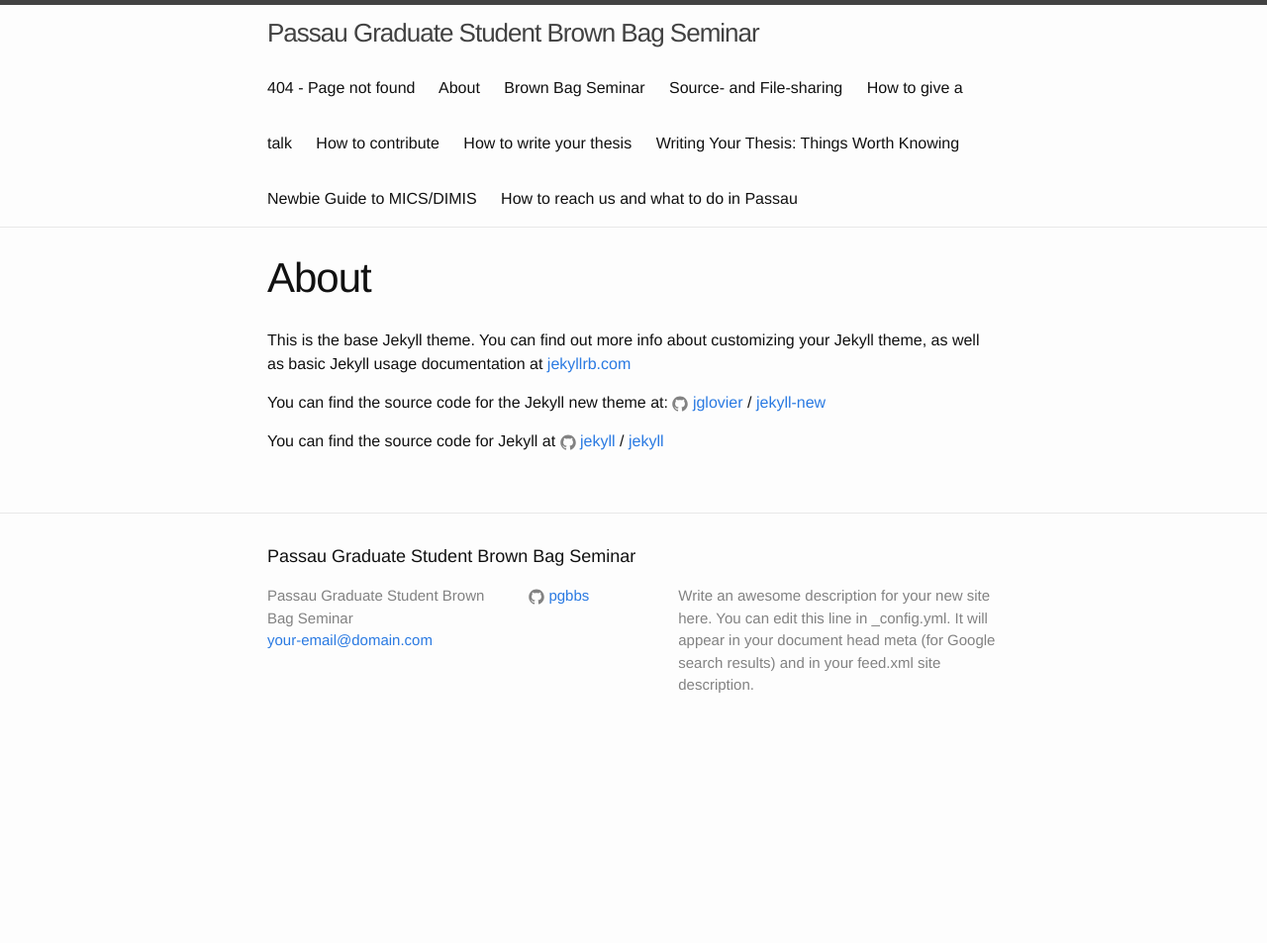
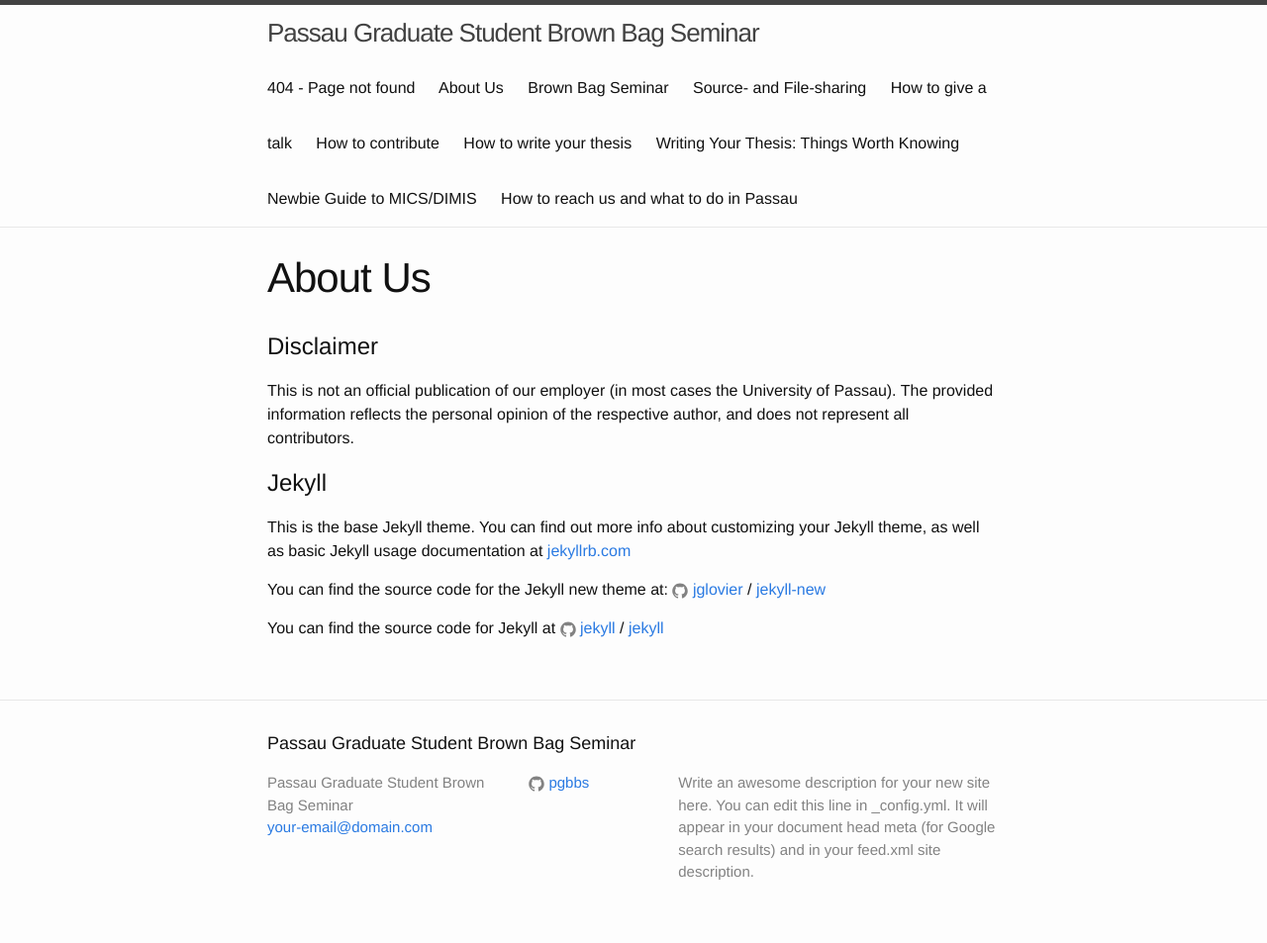
Before and after one commit to PGBBS/pgbbs.github.io, a Jekyll site: the page built from _pages/about.md, in a window 1280 px wide. Shown: the whole page at 99% size. Built offline with Jekyll 4.4.1, drawn with Linux system fonts in a browser that asks for light colours; before the commit the page ends 900 px from its top, so only the background shows below that.

Commit message:
add disclaimer to About page

```diff
--- a/_pages/about.md
+++ b/_pages/about.md
@@ -1,7 +1,16 @@
 ---
 layout: page
-title: About
+title: "About Us"
 ---
+
+# Disclaimer
+
+This is not an official publication of our employer (in most cases the
+University of Passau). The provided information reflects the
+personal opinion of the respective author, and does not represent all
+contributors.
+
+# Jekyll
 
 This is the base Jekyll theme. You can find out more info about customizing your Jekyll theme, as well as basic Jekyll usage documentation at [jekyllrb.com](http://jekyllrb.com/)
 
```
